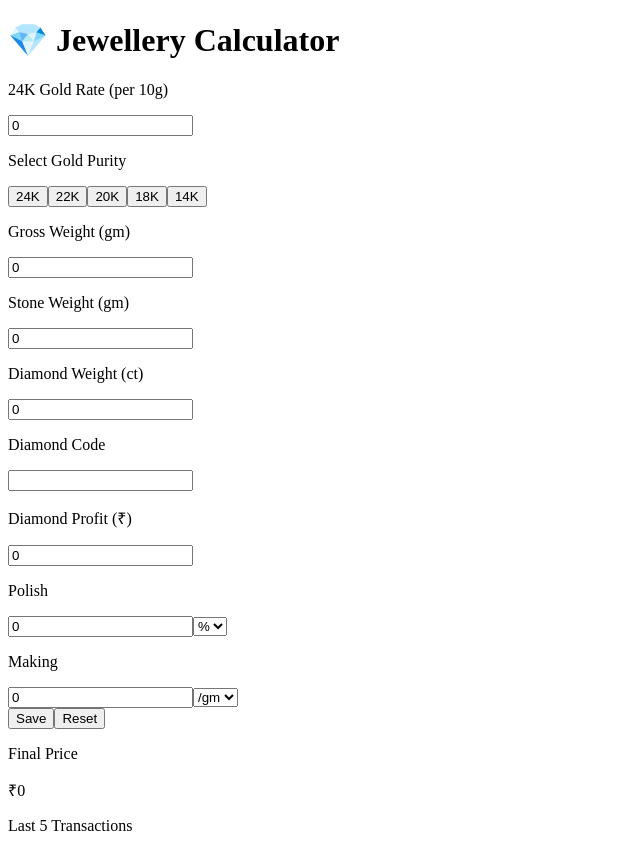
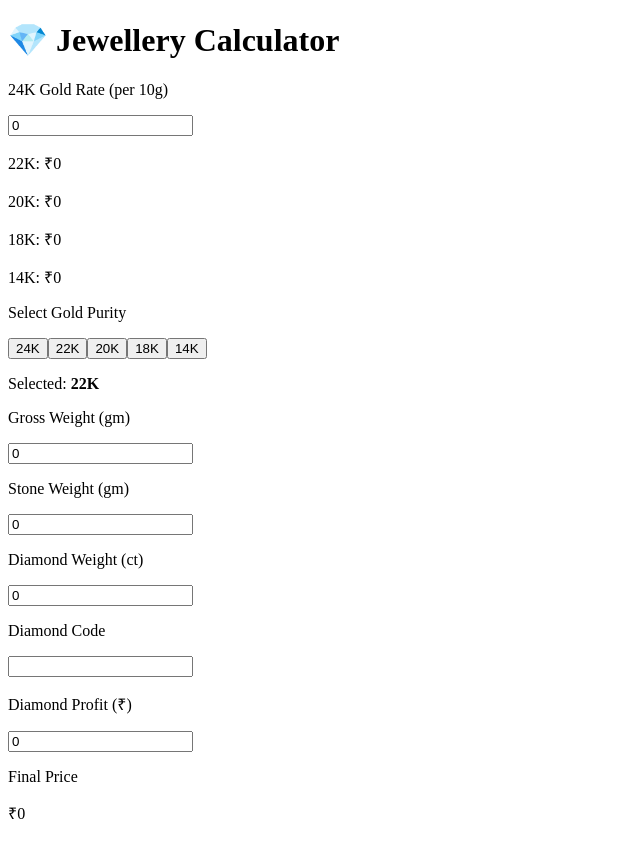
Before and after one commit to nkjewellers/jewellery-calculator, a Next.js app: page /calculator in a window 1280 px wide. Shown: the whole page, without its empty margins (0-640 px from the left). Built offline with nearby package versions, Linux system fonts and the light colour scheme.

Commit message:
fix ct highlight + ct price

```diff
--- a/app/calculator/page.tsx
+++ b/app/calculator/page.tsx
@@ -13,15 +13,19 @@ export default function Calculator() {
   const [diamondCode, setDiamondCode] = useState("");
   const [diamondProfit, setDiamondProfit] = useState(0);
 
-  const [polish, setPolish] = useState(0);
-  const [polishType, setPolishType] = useState("percent");
+  const purity:any = {
+    24:1,
+    22:0.93,
+    20:0.86,
+    18:0.78,
+    14:0.62
+  };
 
-  const [making, setMaking] = useState(0);
-  const [makingType, setMakingType] = useState("perGram");
-
-  const [history, setHistory] = useState<any[]>([]);
-
-  const purity:any = {24:1,22:0.93,20:0.86,18:0.78,14:0.62};
+  // ✅ CT PRICE CALCULATION
+  const rate22 = rate24 * 0.93;
+  const rate20 = rate24 * 0.86;
+  const rate18 = rate24 * 0.78;
+  const rate14 = rate24 * 0.62;
 
   const rate = rate24 * purity[carat];
   const ratePerGram = rate / 10;
@@ -29,25 +33,8 @@ export default function Calculator() {
   const diamondGram = diamondCt * 0.2;
   const net = Math.max(0, gross - stone - diamondGram);
 
-  // POLISH
-  let polishValue = polishType === "percent"
-    ? (net * polish) / 100
-    : polish;
+  const goldValue = net * ratePerGram;
 
-  const totalGoldWeight = net + polishValue;
-  const goldValue = totalGoldWeight * ratePerGram;
-
-  // MAKING
-  let makingValue = 0;
-  if (makingType === "perGram") {
-    makingValue = net * making;
-  } else if (makingType === "percent") {
-    makingValue = (goldValue * making) / 100;
-  } else {
-    makingValue = making;
-  }
-
-  // DIAMOND CODE
   const map:any = {
     k:1,g:2,c:3,h:4,o:5,i:6,t:7,r:8,a:9,m:0
   };
@@ -60,28 +47,8 @@ export default function Calculator() {
   const diamondRate = num ? parseInt(num+"00") : 0;
   const diamondTotal = diamondRate * diamondCt + diamondProfit;
 
-  const total = goldValue + makingValue + diamondTotal;
+  const total = goldValue + diamondTotal;
   const final = total + total*0.03;
-
-  const saveHistory = () => {
-    const entry = {
-      price: final.toFixed(0),
-      wt: gross,
-      ct: carat
-    };
-    setHistory([entry, ...history.slice(0,4)]);
-  };
-
-  const resetAll = () => {
-    setRate24(0);
-    setGross(0);
-    setStone(0);
-    setDiamondCt(0);
-    setDiamondCode("");
-    setDiamondProfit(0);
-    setPolish(0);
-    setMaking(0);
-  };
 
   return (
     <div className="p-4 max-w-md mx-auto space-y-4 text-black">
@@ -93,12 +60,22 @@ export default function Calculator() {
       {/* GOLD RATE */}
       <div>
         <p className="font-semibold text-lg">24K Gold Rate (per 10g)</p>
-        <input value={rate24}
+        <input
+          value={rate24}
           onChange={(e)=>setRate24(+e.target.value)}
-          className="w-full p-3 text-lg border rounded"/>
+          className="w-full p-3 text-lg border rounded"
+        />
       </div>
 
-      {/* CT SELECT */}
+      {/* ✅ SHOW CT PRICES */}
+      <div className="text-lg space-y-1">
+        <p>22K: ₹{rate22.toFixed(0)}</p>
+        <p>20K: ₹{rate20.toFixed(0)}</p>
+        <p>18K: ₹{rate18.toFixed(0)}</p>
+        <p>14K: ₹{rate14.toFixed(0)}</p>
+      </div>
+
+      {/* ✅ CT SELECT FIX */}
       <div>
         <p className="font-semibold text-lg">Select Gold Purity</p>
         <div className="flex gap-2 flex-wrap">
@@ -109,13 +86,18 @@ export default function Calculator() {
               className={`px-4 py-2 rounded text-lg border ${
                 carat===c
                 ? "bg-black text-white"
-                : "bg-gray-200 text-black"
+                : "bg-gray-200"
               }`}
             >
               {c}K
             </button>
           ))}
         </div>
+
+        {/* ✅ SHOW SELECTED */}
+        <p className="mt-2 text-sm">
+          Selected: <b>{carat}K</b>
+        </p>
       </div>
 
       {/* WEIGHTS */}
@@ -154,64 +136,12 @@ export default function Calculator() {
           className="w-full p-3 text-lg border rounded"/>
       </div>
 
-      {/* POLISH */}
-      <div>
-        <p className="font-semibold text-lg">Polish</p>
-        <div className="flex gap-2">
-          <input value={polish}
-            onChange={(e)=>setPolish(+e.target.value)}
-            className="w-full p-3 text-lg border rounded"/>
-          <select onChange={(e)=>setPolishType(e.target.value)}>
-            <option value="percent">%</option>
-            <option value="flat">₹</option>
-          </select>
-        </div>
-      </div>
-
-      {/* MAKING */}
-      <div>
-        <p className="font-semibold text-lg">Making</p>
-        <div className="flex gap-2">
-          <input value={making}
-            onChange={(e)=>setMaking(+e.target.value)}
-            className="w-full p-3 text-lg border rounded"/>
-          <select onChange={(e)=>setMakingType(e.target.value)}>
-            <option value="perGram">/gm</option>
-            <option value="percent">%</option>
-            <option value="flat">₹</option>
-          </select>
-        </div>
-      </div>
-
-      {/* BUTTONS */}
-      <div className="flex gap-2">
-        <button onClick={saveHistory}
-          className="w-full bg-green-600 text-white p-3 rounded">
-          Save
-        </button>
-
-        <button onClick={resetAll}
-          className="w-full bg-red-600 text-white p-3 rounded">
-          Reset
-        </button>
-      </div>
-
       {/* RESULT */}
       <div className="bg-black text-white p-4 rounded text-center">
         <p className="text-xl">Final Price</p>
         <p className="text-3xl font-bold">₹{final.toFixed(0)}</p>
       </div>
 
-      {/* HISTORY */}
-      <div>
-        <p className="font-semibold">Last 5 Transactions</p>
-        {history.map((h,i)=>(
-          <p key={i}>
-            ₹{h.price} | {h.wt}gm | {h.ct}K
-          </p>
-        ))}
-      </div>
-
     </div>
   );
 }
```
